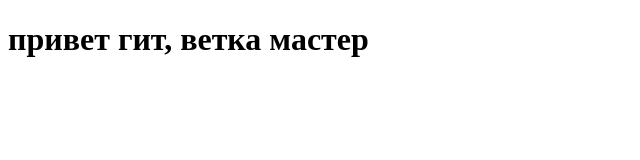
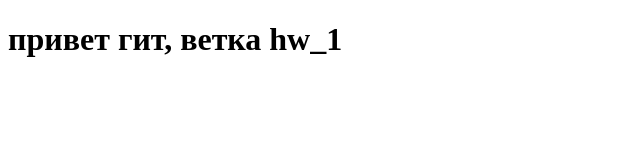
Before and after one commit to kosstafan/test_git, a plain HTML site: page index.html in a window 1280 px wide. Shown: the full height of the page, 0-640 px from the left. Drawn offline with Linux system fonts and the light colour scheme.

Commit message:
создали вторую ветку

```diff
--- a/index.html
+++ b/index.html
@@ -7,6 +7,6 @@
     <title>Document</title>
 </head>
 <body>
-    <h1>привет гит, ветка мастер</h1>
+    <h1>привет гит, ветка hw_1</h1>
 </body>
 </html>
```
